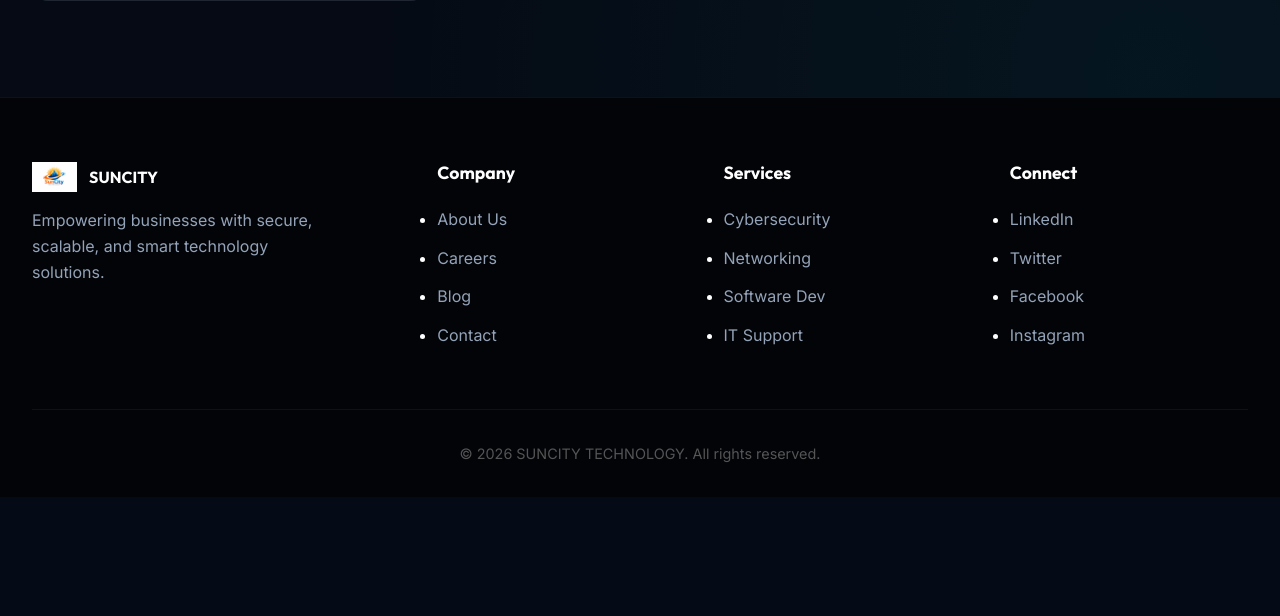
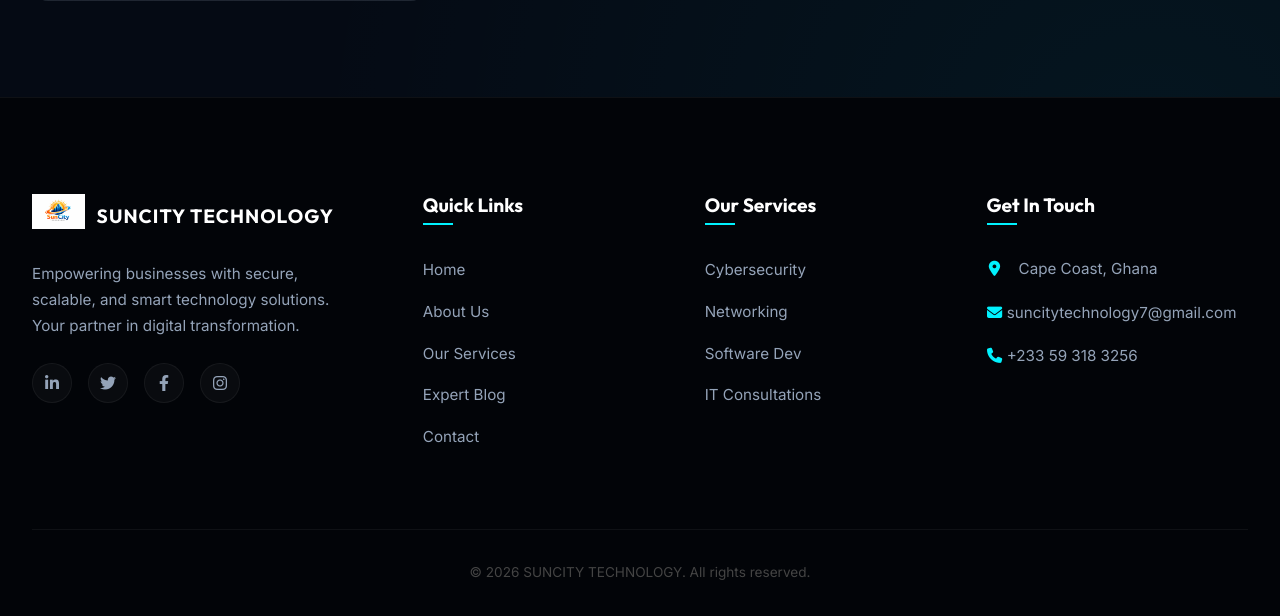
Before and after one commit to Hackerloid/suncity-website, a Django app: page /contact/ in a window 1280 px wide. Shown: the part 1620-2236 px from the top of the page. Before the commit the page ends 2117 px from the top, so only its background shows below. Run offline with Django 5.2, Linux system fonts and the light colour scheme.

Commit message:
Add enhanced footer with contact info and social links

```diff
--- a/static/css/style.css
+++ b/static/css/style.css
@@ -590,56 +590,124 @@ header nav a:hover::after {
 /* Footer */
 footer {
     background: #020408;
-    padding: 4rem 0 2rem;
+    padding: 6rem 0 2rem;
     border-top: 1px solid rgba(255, 255, 255, 0.05);
 }
 
 .footer-content {
     display: grid;
-    grid-template-columns: 1.5fr 1fr 1fr 1fr;
-    gap: 3rem;
-    margin-bottom: 3rem;
+    grid-template-columns: 1.5fr 1fr 1fr 1.2fr;
+    gap: 4rem;
+    margin-bottom: 4rem;
 }
 
 .footer-logo-img {
-    height: 30px;
+    height: 35px;
+    margin-bottom: 0.5rem;
 }
 
 .footer-logo-text {
     font-family: 'Outfit', sans-serif;
     font-weight: 700;
+    font-size: 1.2rem;
     color: #fff;
+    letter-spacing: 1px;
 }
 
 .footer-brand p {
     color: var(--text-muted);
-    margin-top: 1rem;
-    max-width: 300px;
+    margin: 1.5rem 0;
+    max-width: 320px;
+    font-size: 0.95rem;
+    line-height: 1.7;
+}
+
+.footer-socials {
+    display: flex;
+    gap: 1rem;
+}
+
+.footer-socials a {
+    width: 40px;
+    height: 40px;
+    background: rgba(255, 255, 255, 0.03);
+    border: 1px solid rgba(255, 255, 255, 0.05);
+    border-radius: 50%;
+    display: flex;
+    align-items: center;
+    justify-content: center;
+    color: var(--text-muted);
+    transition: var(--transition);
+}
+
+.footer-socials a:hover {
+    background: var(--primary);
+    color: #000;
+    transform: translateY(-3px);
+    box-shadow: 0 5px 15px rgba(0, 242, 254, 0.3);
 }
 
 .footer-col h4 {
-    margin-bottom: 1.5rem;
-    font-size: 1.1rem;
+    margin-bottom: 2rem;
+    font-size: 1.2rem;
+    font-weight: 600;
+    position: relative;
+    padding-bottom: 0.5rem;
+}
+
+.footer-col h4::after {
+    content: '';
+    position: absolute;
+    left: 0;
+    bottom: 0;
+    width: 30px;
+    height: 2px;
+    background: var(--primary);
 }
 
 .footer-col ul li {
-    margin-bottom: 0.8rem;
+    margin-bottom: 1rem;
+    list-style: none;
 }
 
 .footer-col ul li a {
     color: var(--text-muted);
+    font-size: 0.95rem;
+    transition: var(--transition);
+    display: inline-block;
 }
 
 .footer-col ul li a:hover {
     color: var(--primary);
+    transform: translateX(5px);
+}
+
+.contact-compact li {
+    display: flex;
+    align-items: flex-start;
+    gap: 1rem;
+    color: var(--text-muted);
+    font-size: 0.95rem;
+    margin-bottom: 1.2rem !important;
+}
+
+.contact-compact li i {
+    color: var(--primary);
+    margin-top: 4px;
+    width: 16px;
+    text-align: center;
+}
+
+.contact-compact a:hover {
+    transform: none !important;
 }
 
 .footer-bottom {
     text-align: center;
     padding-top: 2rem;
     border-top: 1px solid rgba(255, 255, 255, 0.05);
-    color: #555;
-    font-size: 0.9rem;
+    color: #444;
+    font-size: 0.85rem;
 }
 
 /* --- Mobile Menu --- */
--- a/templates/website/base.html
+++ b/templates/website/base.html
@@ -73,35 +73,44 @@
                 <div class="footer-brand">
                     <div class="logo">
                         <img src="{% static 'images/logo.png' %}" alt="Logo" class="footer-logo-img">
-                        <span class="footer-logo-text">SUNCITY</span>
+                        <span class="footer-logo-text">SUNCITY TECHNOLOGY</span>
                     </div>
-                    <p>Empowering businesses with secure, scalable, and smart technology solutions.</p>
+                    <p>Empowering businesses with secure, scalable, and smart technology solutions. Your partner in digital transformation.</p>
+                    <div class="footer-socials">
+                        <a href="#" aria-label="LinkedIn"><i class="fab fa-linkedin-in"></i></a>
+                        <a href="#" aria-label="Twitter"><i class="fab fa-twitter"></i></a>
+                        <a href="#" aria-label="Facebook"><i class="fab fa-facebook-f"></i></a>
+                        <a href="#" aria-label="Instagram"><i class="fab fa-instagram"></i></a>
+                    </div>
                 </div>
+
                 <div class="footer-col">
-                    <h4>Company</h4>
+                    <h4>Quick Links</h4>
                     <ul>
+                        <li><a href="{% url 'index' %}">Home</a></li>
                         <li><a href="{% url 'about' %}">About Us</a></li>
-                        <li><a href="#">Careers</a></li>
-                        <li><a href="{% url 'blog_list' %}">Blog</a></li>
+                        <li><a href="{% url 'services' %}">Our Services</a></li>
+                        <li><a href="{% url 'blog_list' %}">Expert Blog</a></li>
                         <li><a href="{% url 'contact' %}">Contact</a></li>
                     </ul>
                 </div>
+
                 <div class="footer-col">
-                    <h4>Services</h4>
+                    <h4>Our Services</h4>
                     <ul>
                         <li><a href="{% url 'services' %}">Cybersecurity</a></li>
                         <li><a href="{% url 'services' %}">Networking</a></li>
                         <li><a href="{% url 'services' %}">Software Dev</a></li>
-                        <li><a href="{% url 'services' %}">IT Support</a></li>
+                        <li><a href="{% url 'services' %}">IT Consultations</a></li>
                     </ul>
                 </div>
+
                 <div class="footer-col">
-                    <h4>Connect</h4>
-                    <ul>
-                        <li><a href="#">LinkedIn</a></li>
-                        <li><a href="#">Twitter</a></li>
-                        <li><a href="#">Facebook</a></li>
-                        <li><a href="#">Instagram</a></li>
+                    <h4>Get In Touch</h4>
+                    <ul class="contact-compact">
+                        <li><i class="fas fa-map-marker-alt"></i> Cape Coast, Ghana</li>
+                        <li><a href="mailto:suncitytechnology7@gmail.com"><i class="fas fa-envelope"></i> suncitytechnology7@gmail.com</a></li>
+                        <li><a href="tel:+233593183256"><i class="fas fa-phone"></i> +233 59 318 3256</a></li>
                     </ul>
                 </div>
             </div>
```
